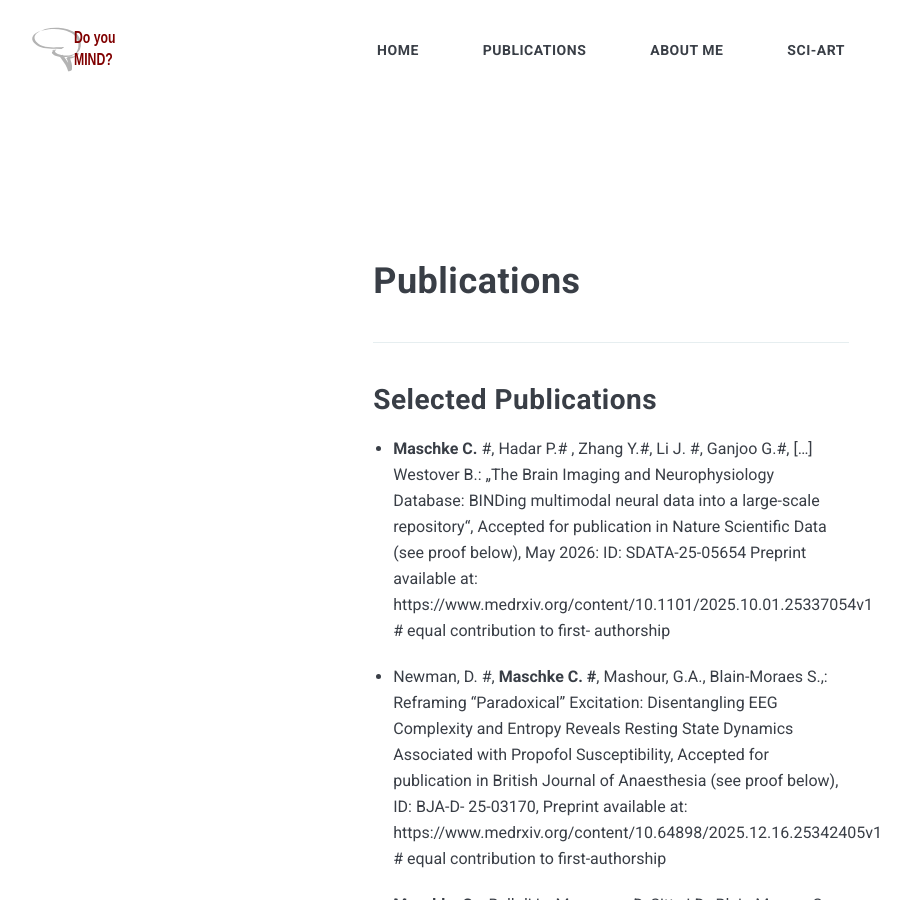
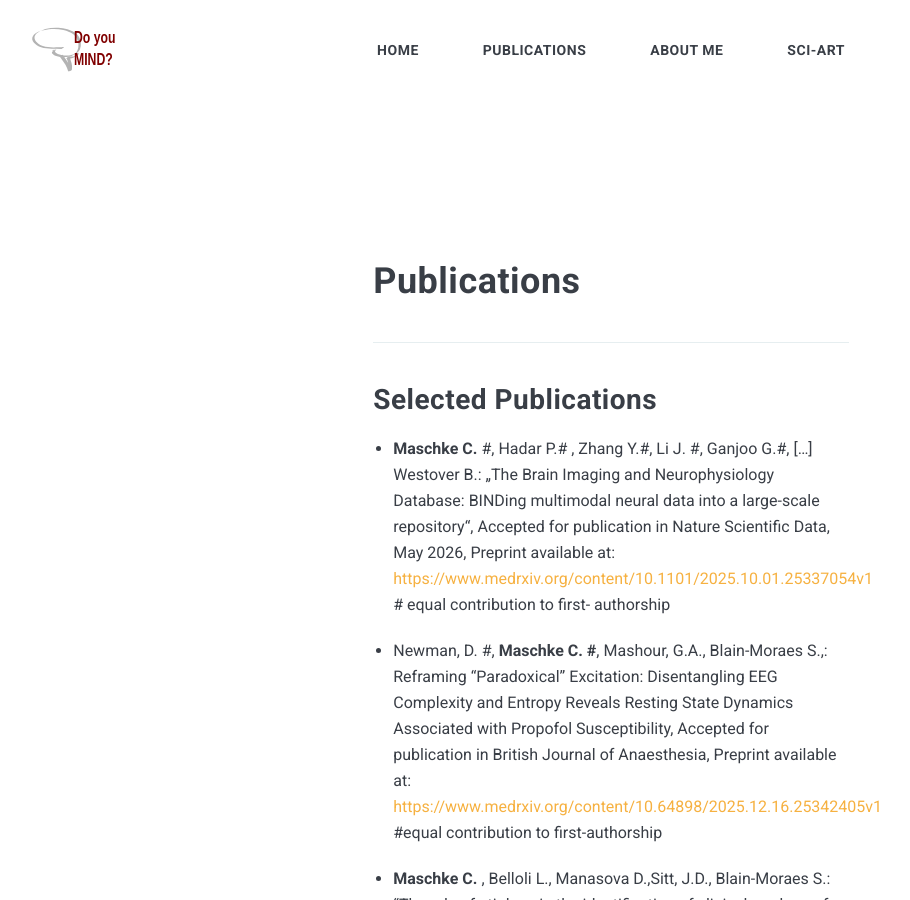
Before and after one commit to CharlotteMaschke/CharlotteMaschke.github.io, a Jekyll site: the page built from _pages/Publications.md, in a window 1280 px wide and 900 px high. Shown: the whole window, without its empty margins (29-939 px from the left). Built offline with Jekyll 4.4.1, drawn with Linux system fonts in a browser that asks for light colours; nearby versions of some CDN libraries.

Commit message:
Update contact and paper dois

```diff
--- a/_data/settings.yml
+++ b/_data/settings.yml
@@ -31,6 +31,6 @@ author:
 # Contact links
 github: https://github.com/CharlotteMaschke
 email: /contact.html
-scholar: https://scholar.google.com/citations?user=mPKCMdEAAAAJ&hl=en
+google: https://scholar.google.com/citations?user=mPKCMdEAAAAJ&hl=en
 researchgate: https://www.researchgate.net/profile/Charlotte-Maschke
 linkedin: https://www.linkedin.com/in/charlotte-maschke-503580191/
--- a/_includes/contact-link.html
+++ b/_includes/contact-link.html
@@ -1,9 +1,9 @@
 <div class="contact">
   <ul class="contact__list list-reset">
 
-    <li><a href="{{ site.data.settings.scholar }}"><i class="ion ion-logo-scholar"></i></a></li>
+    <li><a href="{{ site.data.settings.google }}"><i class="ion ion-logo-google"></i></a></li>
 
-    <li><a href="{{ site.data.settings.researchgate }}"><i class="ion ion-logo-researchgate"></i></a></li>
+    <li><a href="{{ site.data.settings.researchgate }}"><i class="ion ion-ios-book"></i></a></li>
 
     <li><a href="{{ site.data.settings.linkedin }}"><i class="ion ion-logo-linkedin"></i></a></li>
 
--- a/_pages/Publications.md
+++ b/_pages/Publications.md
@@ -12,15 +12,12 @@ permalink: /publications/
 - <strong> Maschke C. </strong> #, Hadar P.#
 , Zhang Y.#, Li J. #, Ganjoo G.#, […] Westover B.: „The Brain Imaging and
 Neurophysiology Database: BINDing multimodal neural data into a large-scale repository“, Accepted for
-publication in Nature Scientific Data (see proof below), May 2026: ID: SDATA-25-05654 Preprint
-available at: https://www.medrxiv.org/content/10.1101/2025.10.01.25337054v1 # equal contribution to first-
-authorship
+publication in Nature Scientific Data, May 2026, Preprint
+available at: [https://www.medrxiv.org/content/10.1101/2025.10.01.25337054v1](https://www.medrxiv.org/content/10.1101/2025.10.01.25337054v1){:target="\_blank"} # equal contribution to first- authorship
 
 - Newman, D. #, <strong> Maschke C. #</strong>, Mashour, G.A., Blain-Moraes S.,: Reframing “Paradoxical” Excitation:
 Disentangling EEG Complexity and Entropy Reveals Resting State Dynamics Associated with Propofol
-Susceptibility, Accepted for publication in British Journal of Anaesthesia (see proof below), ID: BJA-D-
-25-03170, Preprint available at: https://www.medrxiv.org/content/10.64898/2025.12.16.25342405v1 #
-equal contribution to first-authorship
+Susceptibility, Accepted for publication in British Journal of Anaesthesia, Preprint available at: [https://www.medrxiv.org/content/10.64898/2025.12.16.25342405v1 ](https://www.medrxiv.org/content/10.64898/2025.12.16.25342405v1 ){:target="\_blank"} #equal contribution to first-authorship
 
 - <strong> Maschke C. </strong> , Belloli L., Manasova D.,Sitt, J.D., Blain-Moraes S.: “The role of etiology in the identification of clinical markers of consciousness: comparing EEG alpha power, complexity, and spectral exponent,” Cereb. Cortex, vol. 35, no. 9, p. bhaf254, Sept. 2025, doi: [https://doi.org/10.1093/cercor/bhaf254](https://doi.org/10.1093/cercor/bhaf254){:target="\_blank"}
 
```
